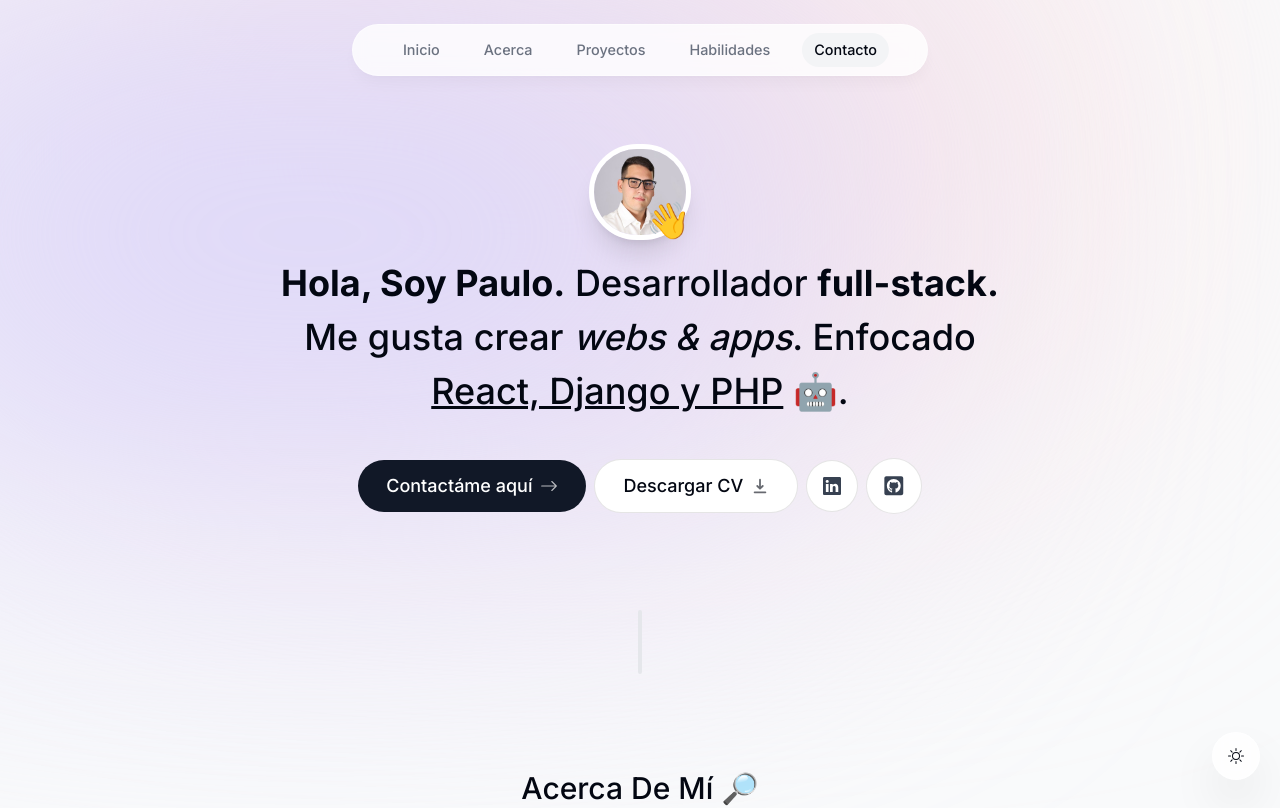
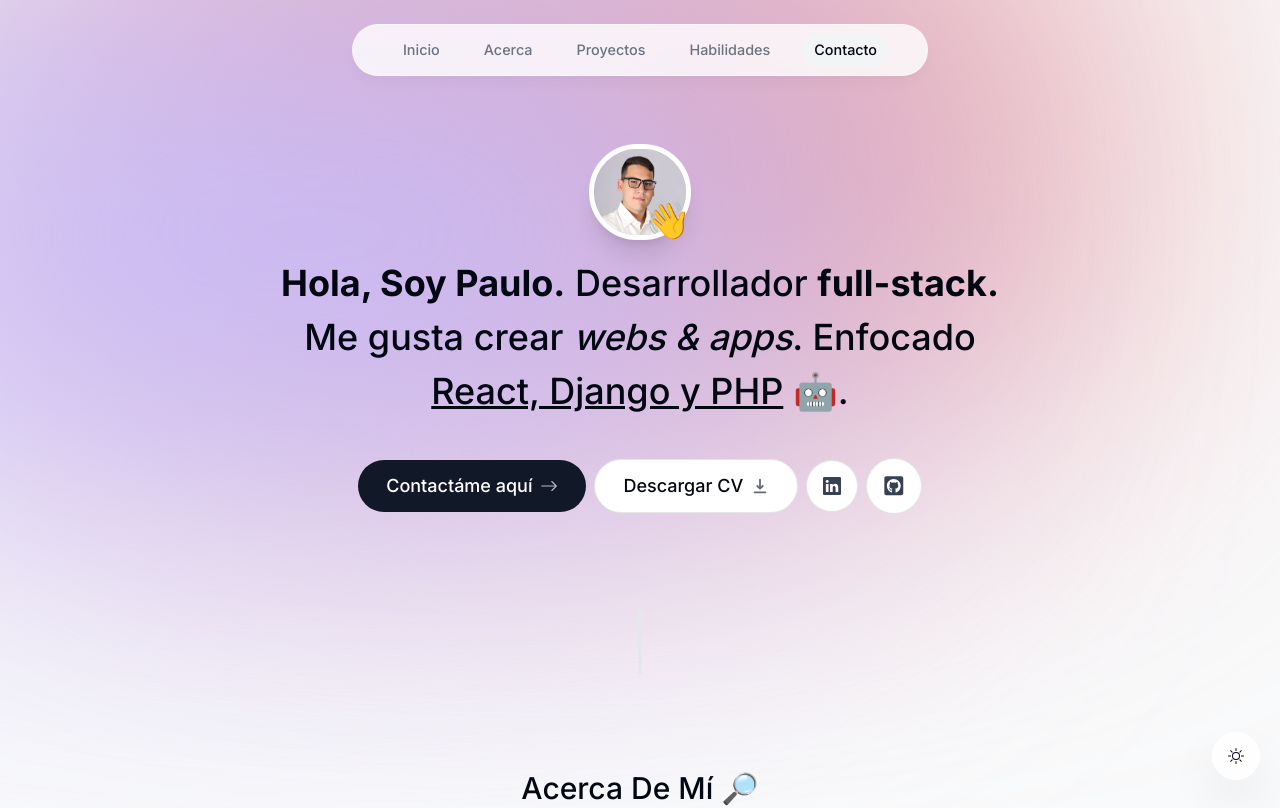
Before and after one commit to DrowLink/pauloriveiro-portfolio, a Next.js app: page / in a window 1280 px wide. Shown: the top 808 px of the page. Built offline with nearby package versions, Linux system fonts and the light colour scheme; no server answers.

Commit message:
changes intro colors

```diff
--- a/app/layout.tsx
+++ b/app/layout.tsx
@@ -26,8 +26,8 @@ export default function RootLayout({
   return (
     <html lang="en" className="!scroll-smooth">
       <body className={`${inter.className} bg-gray-50 text-gray-950 relative pt-28 sm:pt-36 dark:bg-gray-900 dark:text-gray-50 dark:text-opacity-90`}>
-        <div className="bg-[#fbe2e3] absolute top-[-6rem] -z-10 right-[11rem] h-[31.25rem] w-[31.25rem] rounded-full blur-[10rem] sm:w-[68.75rem] dark:bg-[#946263]"></div>
-        <div className="bg-[#dbd7fb] absolute top-[-1rem] -z-10 left-[-35rem] h-[31.25rem] w-[50rem] rounded-full blur-[10rem] sm:w-[68.75rem] md:left-[-33rem] lg:-[-28rem] xl:left-[-15rem] 2xl:left-[-5rem] dark:bg-[#676394]"></div>
+        <div className="bg-[#e4898c] absolute top-[-6rem] -z-10 right-[11rem] h-[31.25rem] w-[31.25rem] rounded-full blur-[10rem] sm:w-[68.75rem] dark:bg-[#946263]"></div>
+        <div className="bg-[#c5bdff] absolute top-[-1rem] -z-10 left-[-35rem] h-[31.25rem] w-[50rem] rounded-full blur-[10rem] sm:w-[68.75rem] md:left-[-33rem] lg:-[-28rem] xl:left-[-15rem] 2xl:left-[-5rem] dark:bg-[#676394]"></div>
 
         <ThemeContextProvider>
           <ActiveSectionContextProvider>
```
